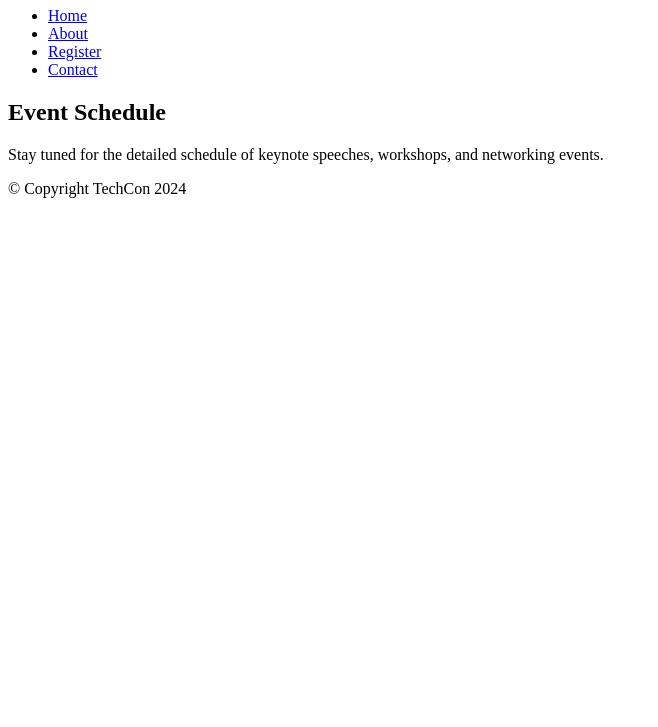
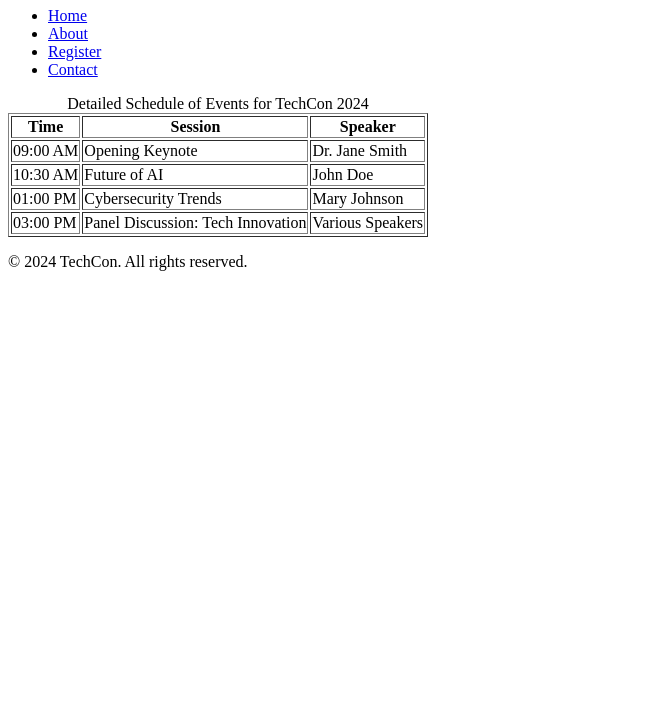
Before and after one commit to Ali-Abdalgalil/TechCon_HTML, a plain HTML site: page techcon_website/schedule.html in a window 1280 px wide. Shown: the part 73-800 px from the top of the page, without its empty margins (0-658 px from the left). Drawn offline with Linux system fonts and the light colour scheme.

Commit message:
Add Schedule page with timetable

```diff
--- a/techcon_website/schedule.html
+++ b/techcon_website/schedule.html
@@ -4,12 +4,13 @@
 <head>
     <meta charset="UTF-8">
     <meta name="viewport" content="width=device-width, initial-scale=1.0">
-    <title>Schedule - TechCon 2024</title>
+    <title>Schedule for TechCon 2024</title>
 </head>
 
 <body>
+    <!-- Header -->
     <header>
-        <h1>TechCon 2024 - Schedule</h1>
+        <h1>Schedule for TechCon 2024</h1>
         <nav>
             <ul>
                 <li><a href="index.html">Home</a></li>
@@ -20,15 +21,45 @@
         </nav>
     </header>
 
+    <!-- Main Content -->
     <main>
-        <section>
-            <h2>Event Schedule</h2>
-            <p>Stay tuned for the detailed schedule of keynote speeches, workshops, and networking events.</p>
-        </section>
+        <table border="1">
+            <caption>Detailed Schedule of Events for TechCon 2024</caption>
+            <thead>
+                <tr>
+                    <th scope="col">Time</th>
+                    <th scope="col">Session</th>
+                    <th scope="col">Speaker</th>
+                </tr>
+            </thead>
+            <tbody>
+                <tr>
+                    <td>09:00 AM</td>
+                    <td>Opening Keynote</td>
+                    <td>Dr. Jane Smith</td>
+                </tr>
+                <tr>
+                    <td>10:30 AM</td>
+                    <td>Future of AI</td>
+                    <td>John Doe</td>
+                </tr>
+                <tr>
+                    <td>01:00 PM</td>
+                    <td>Cybersecurity Trends</td>
+                    <td>Mary Johnson</td>
+                </tr>
+                <tr>
+                    <td>03:00 PM</td>
+                    <td>Panel Discussion: Tech Innovation</td>
+                    <td>Various Speakers</td>
+                </tr>
+            </tbody>
+        </table>
     </main>
 
+    <!-- Footer -->
     <footer>
-        <p>&copy; Copyright TechCon 2024</p>
+        <p>&copy; 2024 TechCon. All rights reserved.</p>
     </footer>
 </body>
 
```
